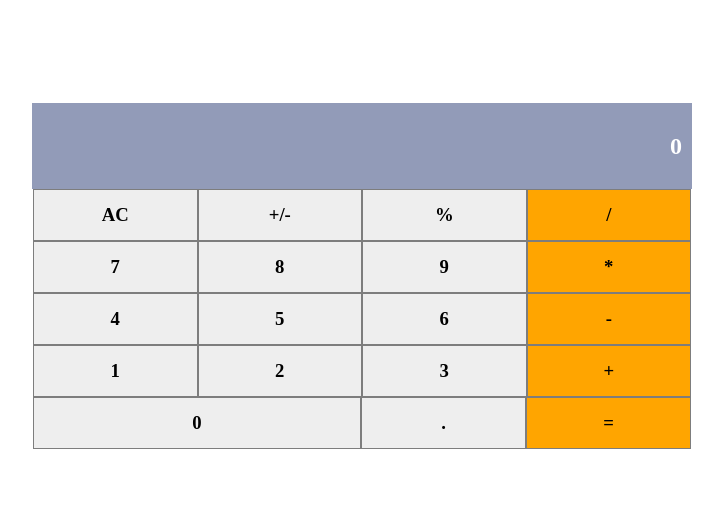
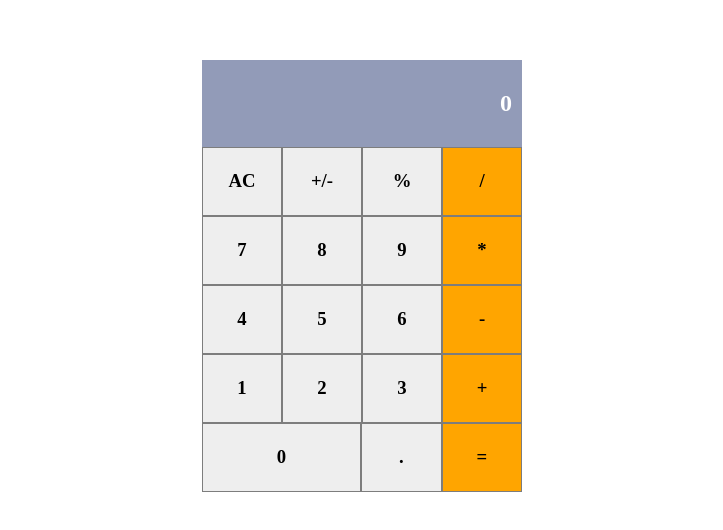
Before and after one commit to Dagic-zewdu/math-magician, a React (Create React App) app: page / in a window 1280 px wide. Shown: the part 124-654 px from the top of the page, without its empty margins (278-1001 px from the left). Built offline with nearby package versions, Linux system fonts and the light colour scheme.

Commit message:
Fixed styling

```diff
--- a/src/components/calculator.js
+++ b/src/components/calculator.js
@@ -6,6 +6,7 @@
   render() {
     return (
       <div className="container">
+        <div className="calc-container">
           <div className="display-number">
             <h2 className="float-right white">0</h2>
           </div>
@@ -15,6 +16,7 @@
           <RenderNumbers Items={[1, 2, 3, '+']} />
           <RenderNumbers Items={[0, '.', '=']} />
         </div>
+      </div>
     );
   }
 }
--- a/src/index.css
+++ b/src/index.css
@@ -10,11 +10,14 @@
   align-content: center;
   min-height: 100vh;
 }
-
+.calc-container {
+  display: flex;
+  flex-direction: column;
+  width: 25%;
+}
 .display-number {
   min-height: 30px;
   background-color: rgb(146, 155, 184);
-  width: 50%;
   padding: 10px;
 }
 
@@ -36,7 +39,6 @@
 
 .numbers-container {
   display: flex;
-  width: 51.4%;
 }
 
 .number-container {
@@ -44,7 +46,7 @@
   display: flex;
   justify-content: center;
   align-items: center;
-  height: 50px;
+  height: 67px;
   background-color: #eee;
   border: 0.1px solid rgb(125, 125, 125);
 }
```
Lines whose indentation alone changed are shown as unchanged.
